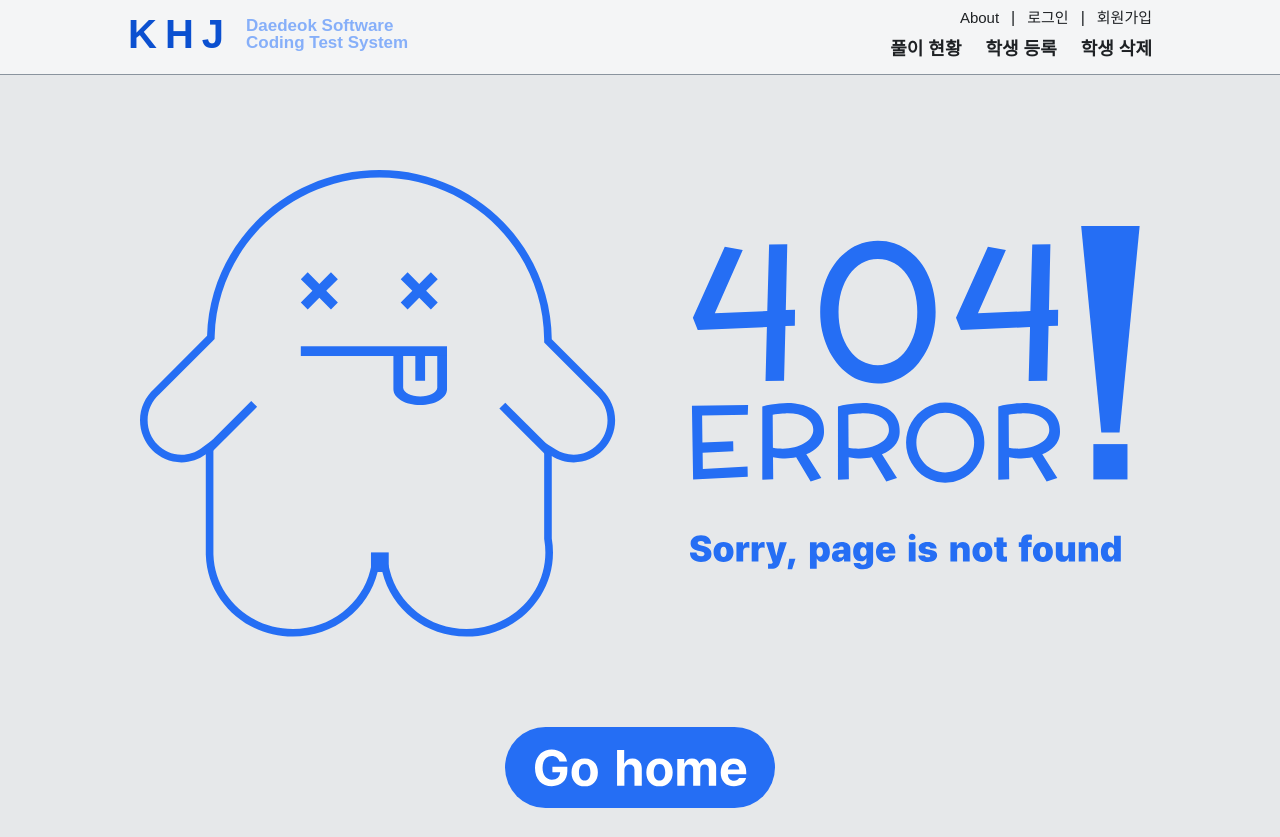
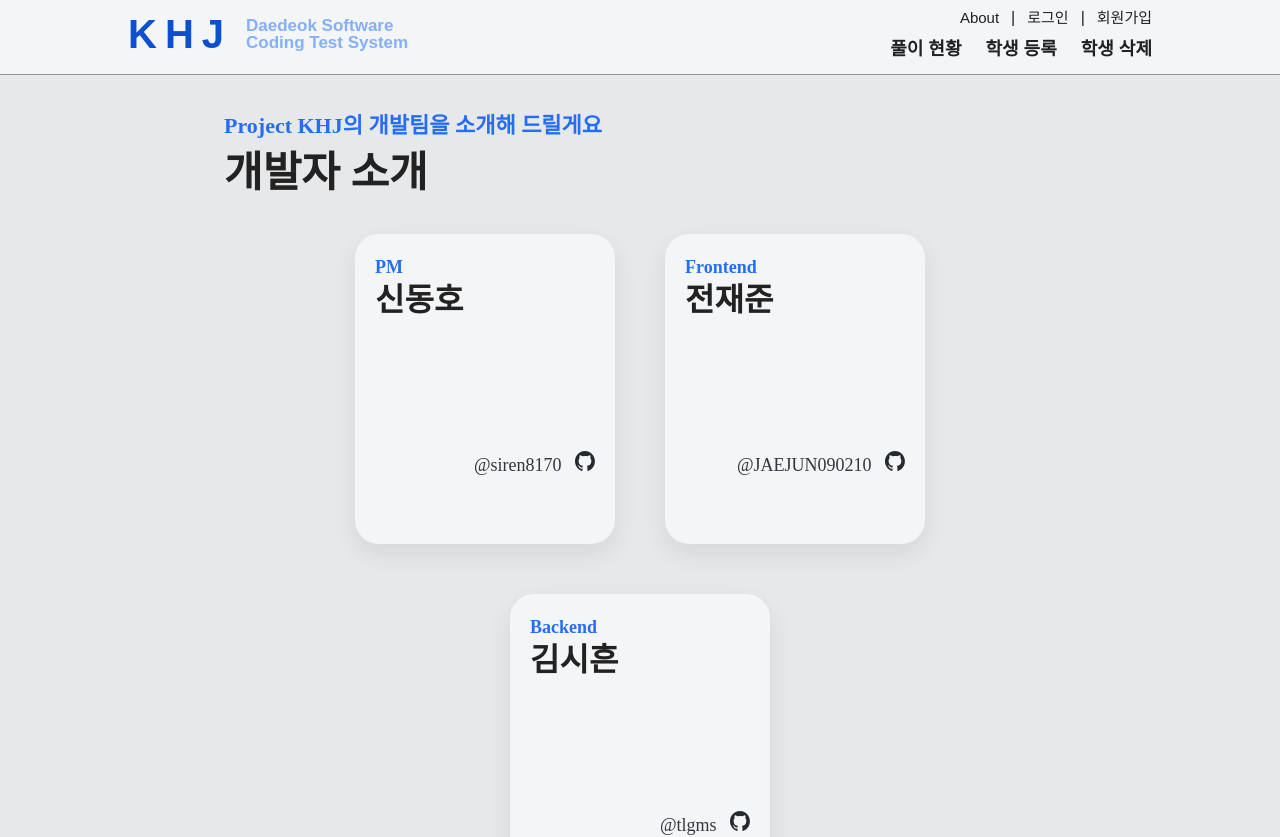
Before and after one commit to JAEJUN090210/prKHJ_Frontend_fork, a React (Vite) app: page /aboutDev in a window 1280 px wide. Shown: the top 837 px of the page. Built offline with nearby package versions, Linux system fonts and the light colour scheme.

Commit message:
Adds AboutDev page and enhances UI
Implements an AboutDev page to introduce the development team.
Updates header links to navigate to the AboutDev page.
Enhances UI by adding cursor pointers to interactive elements.
Resets sorting options when clearing search filters.

```diff
--- a/src/App.jsx
+++ b/src/App.jsx
@@ -9,6 +9,7 @@ import Home from "./pages/home/home";
 import List from "./pages/list/list";
 import Dashboard from "./pages/Dashboard/Dashboard2";
 import NotFound from "./pages/PageNotFound";
+import AboutDev from "./pages/about/aboutDev";
 
 const GlobalStyle = createGlobalStyle`
   * {
@@ -114,6 +115,14 @@ function App() {
           }
         />
         <Route
+          path="/aboutDev"
+          element={
+            <Layout>
+              <AboutDev />
+            </Layout>
+          }
+        />
+        <Route
           path="/NotFound"
           element={
             <Layout>
--- a/src/components/Header/header.jsx
+++ b/src/components/Header/header.jsx
@@ -43,7 +43,7 @@ const Header = () => {
             <Link to="/login">로그인</Link>
             <Divider>|</Divider>
             <Link to="/signup">회원가입</Link> */}
-            <Link onClick={lerterror}>About</Link>
+            <Link to="/aboutDev">About</Link>
             <Divider>|</Divider>
             <Link onClick={lerterror}>로그인</Link>
             <Divider>|</Divider>
--- a/src/components/Header/header.styles.js
+++ b/src/components/Header/header.styles.js
@@ -39,12 +39,14 @@ export const LogoText = styled.div`
   font-weight: 700;
   color: ${colors.text.primary};
   letter-spacing: 8px;
+  cursor: pointer;
 `;
 
 export const SubText = styled.div`
   font-size: 17px;
   color: ${colors.primary[300]};
   font-weight: 700;
+  cursor: pointer;
 `;
 
 /* ──────────────── 오른쪽 영역 (링크 + 네비게이션) ──────────────── */
@@ -67,6 +69,7 @@ export const TopLinks = styled.div`
     font-size: 15px;
     color: ${colors.text.basic};
     text-decoration: none;
+    cursor: pointer;
 
     &:hover {
       color: ${colors.text.border};
@@ -91,6 +94,7 @@ export const NavMenu = styled.nav`
     font-size: 18px;
     color: ${colors.text.basic};
     text-decoration: none;
+    cursor: pointer;
 
     &:hover {
       color: ${colors.text.border};
--- a/src/components/boardItem/boardItem.styles.js
+++ b/src/components/boardItem/boardItem.styles.js
@@ -16,7 +16,6 @@ export const BoardItemContainer = styled.div`
   color: ${colors.text.basic};
   align-items: center;
   justify-content: center;
-  cursor: pointer;
 
   &:hover {
     color: ${colors.primary[600]};
@@ -30,5 +29,7 @@ export const Cell = styled.div`
   // overflow: hidden;
   // white-space: nowrap;
   // text-overflow: ellipsis; // 백준 자체 아이디 글자 수 제한으로 필요
+  cursor: pointer;
+
   width: ${({ width }) => width || "auto"};
 `;
--- /dev/null
+++ b/src/pages/about/aboutDev.jsx
@@ -0,0 +1,145 @@
+import React from "react";
+import styled from "styled-components";
+import colors from "../../styles/colors_system";
+
+function AboutDev() {
+  return (
+    <body style={{ margin: 0, padding: 0, backgroundColor: colors.gray[100] }}>
+      <Wrapper>
+        <SubTitle>Project KHJ의 개발팀을 소개해 드릴게요</SubTitle>
+        <Title>개발자 소개</Title>
+        <Profile>
+          <Set>
+            <Card>
+              <Role>PM</Role>
+              <Name>신동호</Name>
+              <GithubId>
+                <a href="https://github.com/siren8170">@siren8170</a>{" "}
+                <img src="../src/assets/Logo/github-mark.svg" alt="깃허브 로고" />
+              </GithubId>
+            </Card>
+            <Card>
+              <Role>Frontend</Role>
+              <Name>전재준</Name>
+              <GithubId>
+                <a href="https://github.com/JAEJUN090210">@JAEJUN090210</a>{" "}
+                <img src="../src/assets/Logo/github-mark.svg" alt="깃허브 로고" />
+              </GithubId>
+            </Card>
+            <Card>
+              <Role>Backend</Role>
+              <Name>김시흔</Name>
+              <GithubId>
+                <a href="https://github.com/tlgms">@tlgms</a>{" "}
+                <img src="../src/assets/Logo/github-mark.svg" alt="깃허브 로고" />
+              </GithubId>
+            </Card>
+          </Set>
+        </Profile>
+      </Wrapper>
+    </body>
+  );
+}
+
+const Wrapper = styled.div`
+  box-sizing: border-box;
+  padding: 80px 24px;
+  padding-top: 40px;
+  background-color: ${colors.gray[100]};
+  min-height: 600px;
+  text-align: center;
+  margin: 0 200px;
+`;
+
+const SubTitle = styled.p`
+  display: flex;
+  text-align: flex-start;
+  font-size: 22px;
+  font-weight: 600;
+  color: ${colors.primary[500]};
+  margin-bottom: 15px;
+`;
+
+const Title = styled.h1`
+  display: flex;
+  text-align: flex-start;
+  font-size: 42px;
+  font-weight: bold;
+  color: #222;
+  margin-bottom: 40px;
+`;
+
+const Profile = styled.div`
+  display: flex;
+  justify-content: center;
+  flex-direction: column;
+  gap: 40px;
+`;
+
+const Set = styled.div`
+  display: flex;
+  flex-wrap: wrap;
+  gap: 50px;
+  justify-content: center;
+`;
+
+const Card = styled.div`
+  background: ${colors.gray[50]};
+  border-radius: 24px;
+  box-shadow: 0 10px 25px rgba(0, 0, 0, 0.08);
+  padding: 24px 20px;
+  width: 260px;
+  height: 310px;
+  transition:
+    transform 0.3s ease,
+    box-shadow 0.3s ease;
+
+  &:hover {
+    transform: translateY(-6px);
+    box-shadow: 0 16px 35px rgba(0, 0, 0, 0.12);
+  }
+`;
+
+const Role = styled.p`
+  display: flex;
+  text-align: flex-start;
+  font-size: 18px;
+  color: ${colors.primary[500]};
+  font-weight: 600;
+  margin-bottom: 8px;
+`;
+
+const Name = styled.h2`
+  display: flex;
+  text-align: flex-start;
+  font-size: 32px;
+  color: #222;
+  margin: 0;
+  margin-bottom: 12px;
+  font-weight: bold;
+`;
+
+const GithubId = styled.p`
+  margin-top: 135px;
+  text-align: right;
+  font-size: 18px;
+  color: ${colors.gray[700]};
+
+  a {
+    color: ${colors.gray[800]};
+    text-decoration: none;
+    cursor: pointer;
+
+    &:hover {
+      text-decoration: none;
+    }
+  }
+
+  img {
+    margin-left: 9px;
+    width: 20px;
+    height: 20px;
+  }
+`;
+
+export default AboutDev;
--- a/src/pages/list/list.jsx
+++ b/src/pages/list/list.jsx
@@ -178,6 +178,8 @@ function List() {
     setGrade("");
     setClassNum("");
     setSubmissionStatus("");
+    setSortKey("");
+    setSortOrder("asc");
   };
 
   const getTodayString = () => {
--- a/src/pages/list/list.styles.js
+++ b/src/pages/list/list.styles.js
@@ -125,6 +125,7 @@ export const SearchInput = styled.input`
   font-family: "Pretendard GOV", sans-serif;
   font-weight: 400;
   font-size: 17px;
+  cursor: text;
 
   width: 100%;
   border: none;
@@ -206,6 +207,7 @@ export const ExcelButton = styled(Button)`
   background-color: ${colors.button.default};
   color: ${colors.gray[0]};
   margin-top: 8px;
+  cursor: pointer;
 
   &:hover {
     background-color: ${colors.button.hover};
--- a/src/styles/reset.css
+++ b/src/styles/reset.css
@@ -134,3 +134,7 @@ table {
   border-collapse: collapse;
   border-spacing: 0;
 }
+
+* {
+  cursor: default;
+}
```
Also changed, not shown: src/assets/Logo/github-mark.svg (added).
